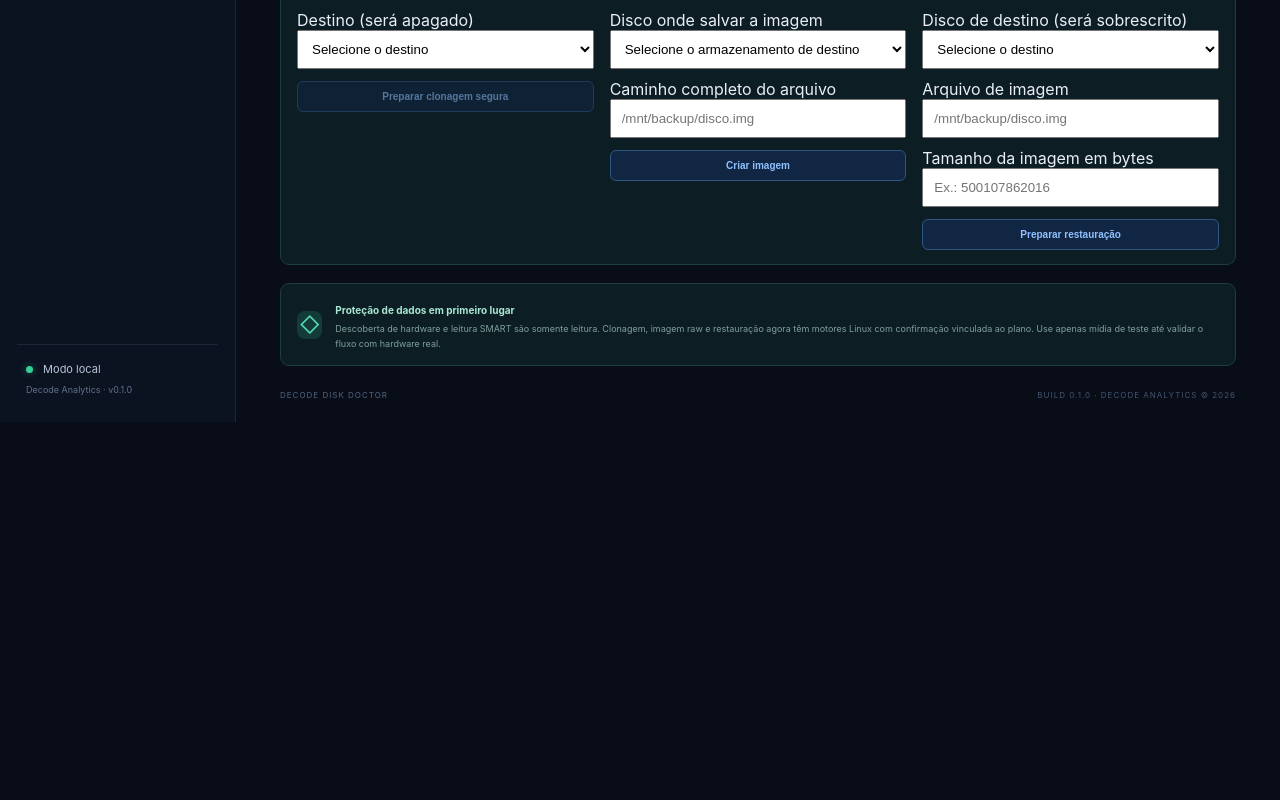
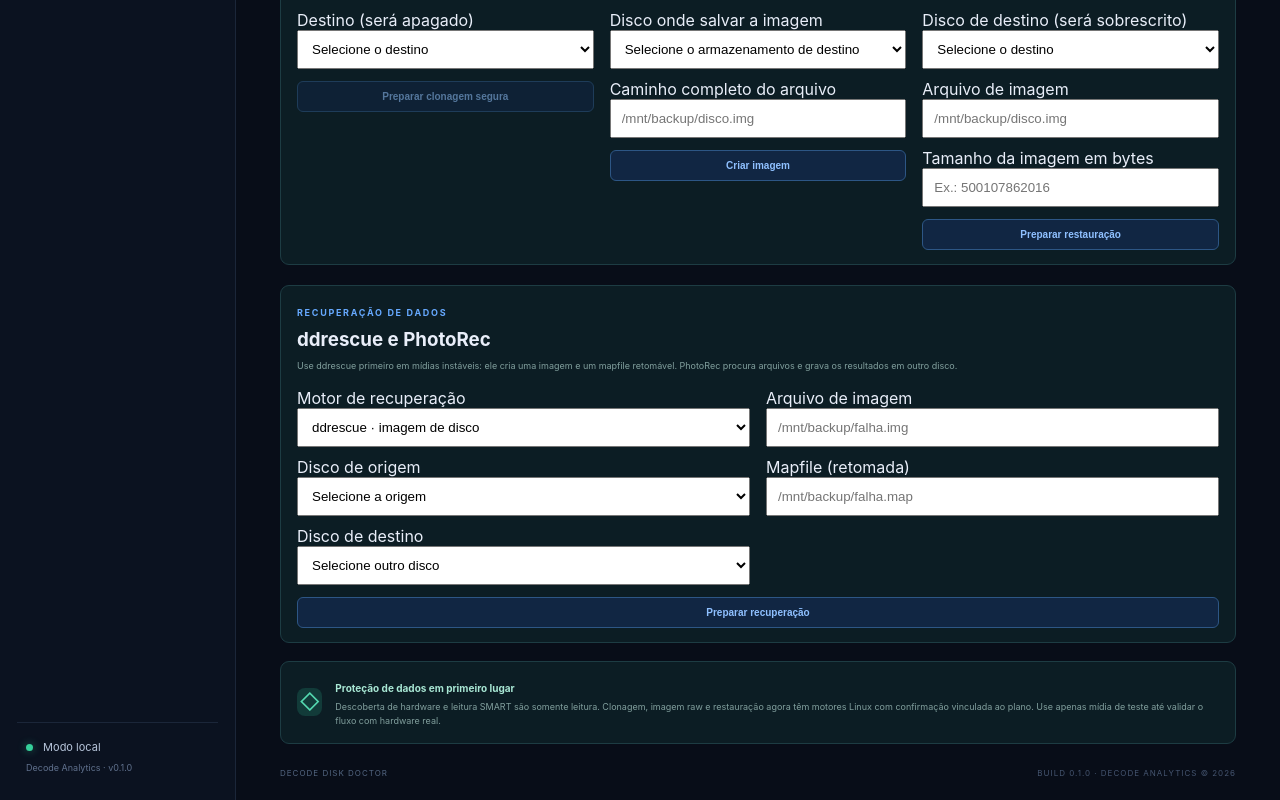
Before and after one commit to Kaiqueaurelio/decode-disk-doctor-, a React (Vite) app in the folder apps/desktop/: page / in a window 1280 px wide. Shown: the part 901-1701 px from the top of the page. Before the commit the page ends 1323 px from the top, so only its background shows below. Built offline with nearby package versions, Linux system fonts and the light colour scheme.

Commit message:
feat: expose ddrescue and PhotoRec recovery workflows in desktop UI

```diff
--- a/apps/desktop/src/App.tsx
+++ b/apps/desktop/src/App.tsx
@@ -67,6 +67,14 @@ export default function App() {
   const [restorePhraseInput, setRestorePhraseInput] = useState("");
   const [operationMessage, setOperationMessage] = useState("");
   const [operationBusy, setOperationBusy] = useState(false);
+  const [recoveryMode, setRecoveryMode] = useState<"ddrescue" | "photorec">("ddrescue");
+  const [recoverySource, setRecoverySource] = useState("");
+  const [recoveryTarget, setRecoveryTarget] = useState("");
+  const [recoveryImagePath, setRecoveryImagePath] = useState("");
+  const [recoveryMapPath, setRecoveryMapPath] = useState("");
+  const [recoveryOutputDir, setRecoveryOutputDir] = useState("");
+  const [recoveryPhrase, setRecoveryPhrase] = useState("");
+  const [recoveryPhraseInput, setRecoveryPhraseInput] = useState("");
 
   async function scanDevices() {
     setLoading(true);
@@ -193,6 +201,66 @@ export default function App() {
       setOperationMessage(`Restauração concluída: ${formatBytes(result.bytes_processed)} · SHA-256 ${result.sha256}`);
       setRestorePhrase(""); setRestorePhraseInput("");
     } catch (cause) { setOperationMessage(`Restauração não concluída: ${String(cause)}`); }
+    finally { setOperationBusy(false); }
+  }
+
+
+  async function prepareRecovery() {
+    const source = devices.find((d) => d.device_path === recoverySource);
+    const target = devices.find((d) => d.device_path === recoveryTarget);
+    if (!source || !target || !source.stable_id || !target.stable_id) {
+      setOperationMessage("Selecione origem e destino com identidade física disponível."); return;
+    }
+    if (recoveryMode === "ddrescue" && (!recoveryImagePath.trim() || !recoveryMapPath.trim())) {
+      setOperationMessage("Informe os caminhos completos do arquivo de imagem e do mapfile."); return;
+    }
+    if (recoveryMode === "photorec" && !recoveryOutputDir.trim()) {
+      setOperationMessage("Informe a pasta de destino dos arquivos recuperados."); return;
+    }
+    try {
+      setOperationBusy(true); setOperationMessage("");
+      const consentDestination: StorageEndpoint = recoveryMode === "ddrescue"
+        ? { kind: "ImageFile", path: recoveryImagePath, stable_identity: target.stable_id,
+            capacity_bytes: source.capacity_bytes, is_system: false, is_mounted: false, is_read_only: false }
+        : endpoint(target);
+      const phrase = await invoke<string>("operation_confirmation_phrase", {
+        kind: recoveryMode === "ddrescue" ? "DiskImage" : "FileRecovery",
+        source: endpoint(source), destination: consentDestination,
+        requestedBytes: recoveryMode === "ddrescue" ? source.capacity_bytes : target.capacity_bytes
+      });
+      setRecoveryPhrase(phrase); setRecoveryPhraseInput("");
+      setOperationMessage(recoveryMode === "ddrescue"
+        ? "Plano ddrescue preparado. A primeira passagem preserva o mapfile para retomada."
+        : "Plano PhotoRec preparado. Os arquivos recuperados serão gravados somente na pasta de destino.");
+    } catch (cause) { setOperationMessage(String(cause)); }
+    finally { setOperationBusy(false); }
+  }
+
+  async function executeRecovery() {
+    const source = devices.find((d) => d.device_path === recoverySource);
+    const target = devices.find((d) => d.device_path === recoveryTarget);
+    if (!source || !target || !recoveryPhrase || recoveryPhraseInput !== recoveryPhrase) {
+      setOperationMessage("A confirmação não corresponde ao plano de recuperação."); return;
+    }
+    try {
+      setOperationBusy(true);
+      if (recoveryMode === "ddrescue") {
+        setOperationMessage("ddrescue em execução. A imagem e o mapfile serão preservados para retomada.");
+        const result = await invoke<{ exit_code: number | null; image_path: string; mapfile_path: string }>("run_ddrescue", {
+          source: endpoint(source), destination: endpoint(target), imagePath: recoveryImagePath,
+          mapfilePath: recoveryMapPath, requestedBytes: source.capacity_bytes, confirmationPhrase: recoveryPhraseInput
+        });
+        setOperationMessage(`ddrescue finalizado (código ${result.exit_code}). Imagem: ${result.image_path} · Mapfile: ${result.mapfile_path}`);
+      } else {
+        setOperationMessage("PhotoRec em execução. Não desconecte os dispositivos.");
+        const result = await invoke<{ exit_code: number | null; output_directory: string }>("recover_files_photorec", {
+          source: endpoint(source), destination: endpoint(target), outputDirectory: recoveryOutputDir,
+          requestedBytes: target.capacity_bytes, confirmationPhrase: recoveryPhraseInput
+        });
+        setOperationMessage(`PhotoRec finalizado (código ${result.exit_code}). Arquivos em: ${result.output_directory}`);
+      }
+      setRecoveryPhrase(""); setRecoveryPhraseInput("");
+    } catch (cause) { setOperationMessage(`Recuperação não concluída: ${String(cause)}`); }
     finally { setOperationBusy(false); }
   }
 
@@ -342,6 +410,45 @@ export default function App() {
           {operationMessage && <div className="notice" style={{ marginTop: 18 }}><strong>Resultado da operação</strong><span>{operationMessage}</span></div>}
         </section>
 
+        <section className="safety-note" style={{ marginTop: 20, display: "block" }}>
+          <span className="eyebrow blue">RECUPERAÇÃO DE DADOS</span>
+          <h3 style={{ margin: "8px 0" }}>ddrescue e PhotoRec</h3>
+          <p>Use ddrescue primeiro em mídias instáveis: ele cria uma imagem e um mapfile retomável. PhotoRec procura arquivos e grava os resultados em outro disco.</p>
+          <div style={{ display: "grid", gridTemplateColumns: "repeat(auto-fit,minmax(230px,1fr))", gap: 16, marginTop: 14 }}>
+            <div>
+              <label>Motor de recuperação</label>
+              <select value={recoveryMode} onChange={(e) => { setRecoveryMode(e.target.value as "ddrescue" | "photorec"); setRecoveryPhrase(""); }} style={{ width: "100%", padding: 10 }}>
+                <option value="ddrescue">ddrescue · imagem de disco</option>
+                <option value="photorec">PhotoRec · recuperar arquivos</option>
+              </select>
+              <label style={{ display: "block", marginTop: 10 }}>Disco de origem</label>
+              <select value={recoverySource} onChange={(e) => setRecoverySource(e.target.value)} style={{ width: "100%", padding: 10 }}>
+                <option value="">Selecione a origem</option>{devices.map((d) => <option key={d.device_path} value={d.device_path}>{d.device_path} · {d.model}</option>)}
+              </select>
+              <label style={{ display: "block", marginTop: 10 }}>Disco de destino</label>
+              <select value={recoveryTarget} onChange={(e) => setRecoveryTarget(e.target.value)} style={{ width: "100%", padding: 10 }}>
+                <option value="">Selecione outro disco</option>{devices.map((d) => <option key={d.device_path} value={d.device_path}>{d.device_path} · {d.model}</option>)}
+              </select>
+            </div>
+            {recoveryMode === "ddrescue" ? <div>
+              <label>Arquivo de imagem</label>
+              <input value={recoveryImagePath} onChange={(e) => setRecoveryImagePath(e.target.value)} placeholder="/mnt/backup/falha.img" style={{ width: "100%", padding: 10 }} />
+              <label style={{ display: "block", marginTop: 10 }}>Mapfile (retomada)</label>
+              <input value={recoveryMapPath} onChange={(e) => setRecoveryMapPath(e.target.value)} placeholder="/mnt/backup/falha.map" style={{ width: "100%", padding: 10 }} />
+            </div> : <div>
+              <label>Pasta de saída (já montada)</label>
+              <input value={recoveryOutputDir} onChange={(e) => setRecoveryOutputDir(e.target.value)} placeholder="/mnt/backup/recuperados" style={{ width: "100%", padding: 10 }} />
+              <small>Selecione o disco que contém essa pasta. O motor valida a correspondência física antes de iniciar.</small>
+            </div>}
+          </div>
+          <button className="secondary" disabled={operationBusy} onClick={prepareRecovery} style={{ marginTop: 12 }}>Preparar recuperação</button>
+          {recoveryPhrase && <>
+            <p><small>Digite exatamente: <b>{recoveryPhrase}</b></small></p>
+            <input value={recoveryPhraseInput} onChange={(e) => setRecoveryPhraseInput(e.target.value)} placeholder="Frase de confirmação" style={{ width: "100%", padding: 10 }} />
+            <button className="primary" disabled={operationBusy || recoveryPhraseInput !== recoveryPhrase} onClick={executeRecovery} style={{ marginTop: 10 }}>Iniciar recuperação</button>
+          </>}
+        </section>
+
         <section className="safety-note"><span className="shield">◇</span><div><strong>Proteção de dados em primeiro lugar</strong><p>Descoberta de hardware e leitura SMART são somente leitura. Clonagem, imagem raw e restauração agora têm motores Linux com confirmação vinculada ao plano. Use apenas mídia de teste até validar o fluxo com hardware real.</p></div></section>
         <footer>DECODE DISK DOCTOR <span>BUILD 0.1.0 · DECODE ANALYTICS © 2026</span></footer>
       </section>
```
